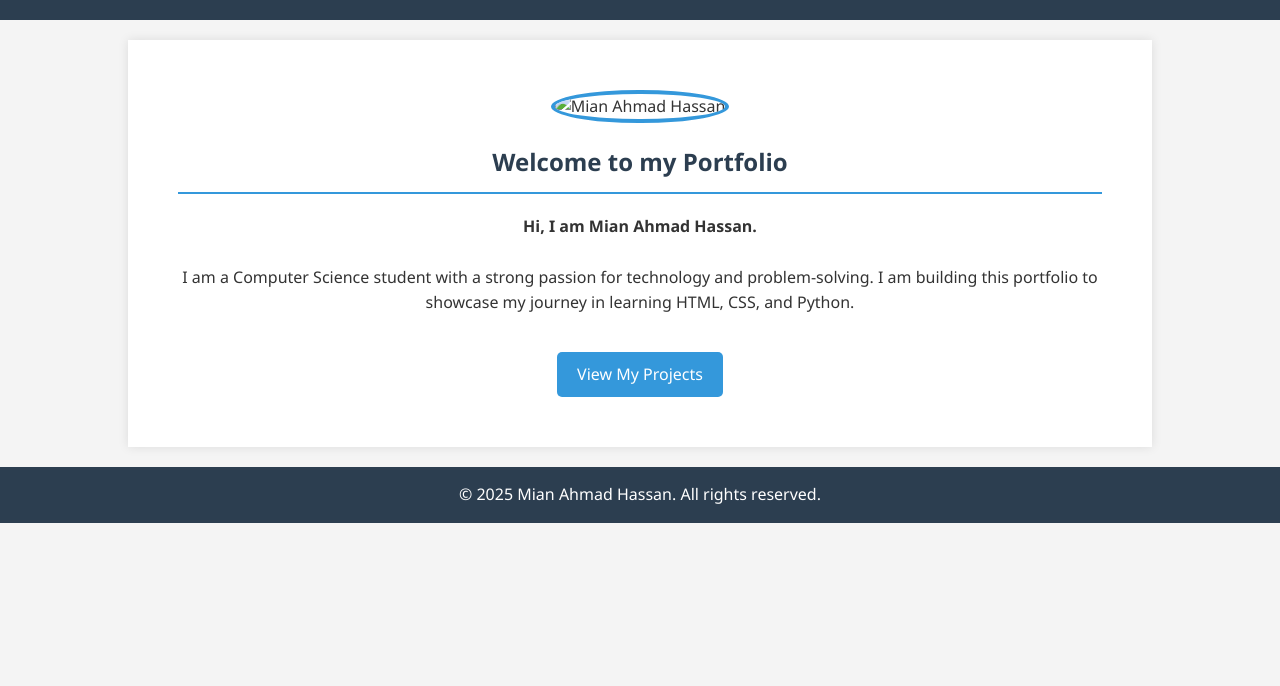
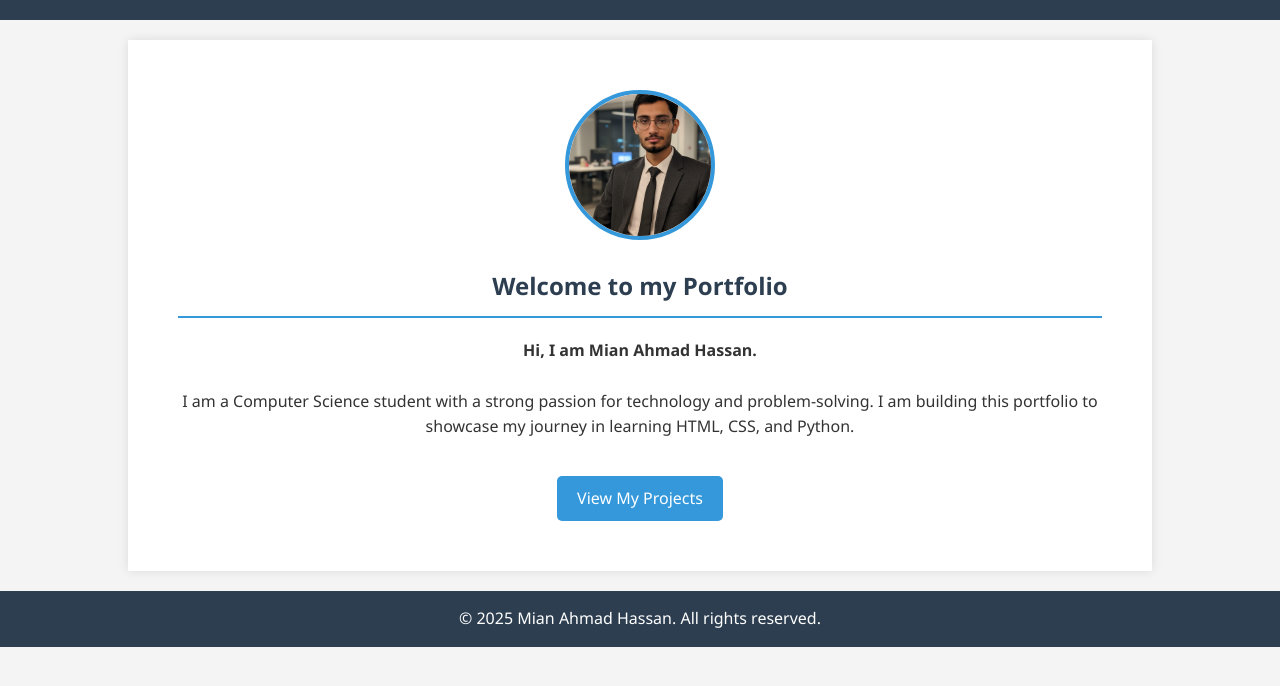
Before and after one commit to hassan-ahmad-29/Portfolio, a plain HTML site: page index.html in a window 1280 px wide. Shown: the part 104-790 px from the top of the page. Drawn offline with Linux system fonts and the light colour scheme.

Commit message:
Update index.html

```diff
--- a/index.html
+++ b/index.html
@@ -22,7 +22,7 @@
     <div class="container">
         <div class="intro">
 
-            <img src="images/profile.jpg" alt="Mian Ahmad Hassan" class="profile-pic">
+            <img src="profile.jpg" alt="Mian Ahmad Hassan" class="profile-pic">
 
             <h2>Welcome to my Portfolio</h2>
             <p><strong>Hi, I am Mian Ahmad Hassan.</strong></p>
@@ -40,4 +40,5 @@
 
 </body>
 
+
 </html>
```
